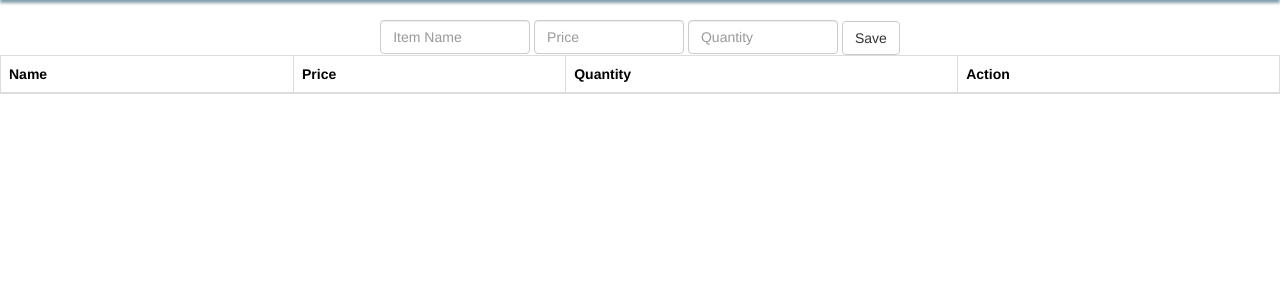
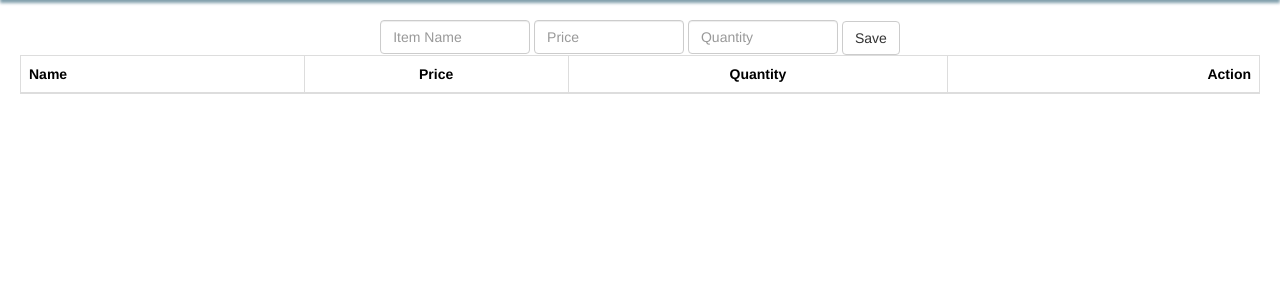
Before and after one commit to smusings/shopping_list, a Flask app: page /list/1 in a window 1280 px wide. Shown: the part 35-335 px from the top of the page. Run offline with Flask 2, Linux system fonts and the light colour scheme; the visitor is signed in with stand-in values (Sample User, id 1); data that the repository does not hold is empty; some libraries are stand-ins or nearby versions; some web fonts are replaced.

Commit message:
fixed table css

```diff
--- a/shoppingList/static/css/main.css
+++ b/shoppingList/static/css/main.css
@@ -37,6 +37,11 @@ h2 {
     border: 0px;
 }
 
+.table-container {
+	margin-left: 20px;
+	margin-right: 20px;
+}
+
 
 .form-control {
 	width: 150px;
--- a/shoppingList/templates/list.html
+++ b/shoppingList/templates/list.html
@@ -4,26 +4,28 @@
 	<script src="/static/JS/list.js"></script>
 	<div ng-app="shoppingList" ng-controller="listController">
 		<input type="hidden" id="url" value="{{url_for('json_list', id = list_id)}}">
-			<input class="form-control" type='text' ng-model="itemName" name='name' placeholder='Item Name'>
-			<input class="form-control" type='number' ng-model="itemPrice" name='price' placeholder='Price'>
-			<input class="form-control" type='number' ng-model="itemQuantity" name='quantity' placeholder='Quantity'>
-			<input type='hidden' id="listId" name="list_id" value="{{ list_id }}">
-			<button class="btn btn-default" type="submit" ng-click="addItem()">Save</button>
+		<input class="form-control" type='text' ng-model="itemName" name='name' placeholder='Item Name'>
+		<input class="form-control" type='number' ng-model="itemPrice" name='price' placeholder='Price'>
+		<input class="form-control" type='number' ng-model="itemQuantity" name='quantity' placeholder='Quantity'>
+		<input type='hidden' id="listId" name="list_id" value="{{ list_id }}">
+		<button class="btn btn-default" type="submit" ng-click="addItem()">Save</button>
+		<div class="table-container">
 			<table class="table table-responsive table-striped table-bordered">
 				<thead>
-					<th>Name</th>
-					<th align=center>Price</th>
-					<th align=center>Quantity</th>
-					<th align=right>Action</th>
+					<th class="text-left">Name</th>
+					<th class="text-center">Price</th>
+					<th class="text-center">Quantity</th>
+					<th class="text-right">Action</th>
 				</thead>
 				<tbody>
 					<tr ng-repeat="item in list">
 						<td align=left>{[item.name]}</td>
 						<td>{[item.quantity]}</td>
 						<td>{[item.price | currency :"$"]}</td>
-						<td><button class="btn btn-danger glyphicon glyphicon-trash" type="button" ng-click="deleteItem(item.id)"></button></td>
+						<td align="right"><button class="btn btn-danger glyphicon glyphicon-trash" type="button" ng-click="deleteItem(item.id)"></button></td>
 					</tr>
 				</tbody>
 			</table>
+		</div>
 	</div>
 {% endblock %}
```
